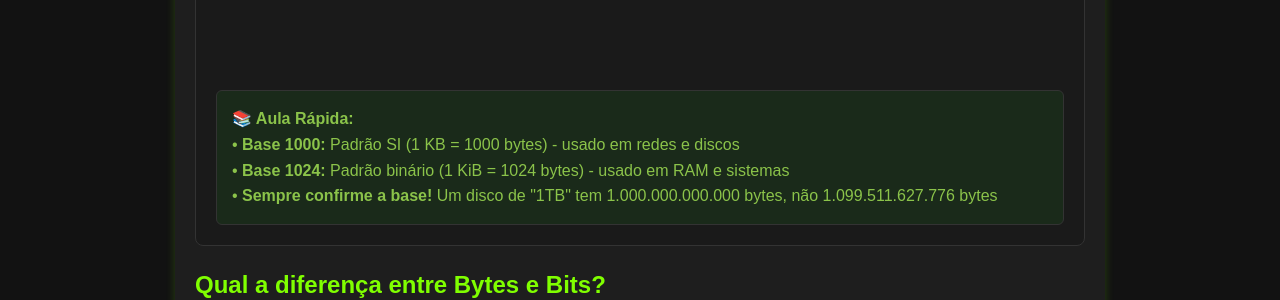
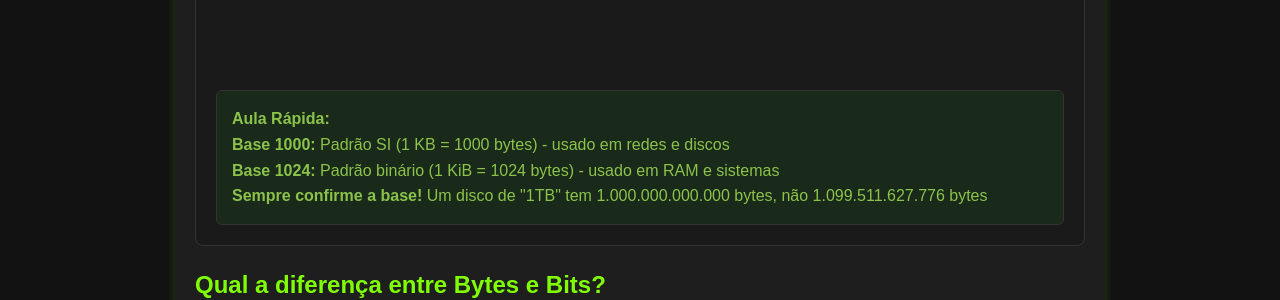
Before and after one commit to Piolinux/piolinux-site, a Jekyll site: the page built from _pages/tools/bytes-converter.html, in a window 1280 px wide. Shown: the part 693-993 px from the top of the page. Built offline with Jekyll 4.4.1, drawn with Linux system fonts in a browser that asks for light colours.

```diff
--- a/_pages/tools/bytes-converter.html
+++ b/_pages/tools/bytes-converter.html
@@ -66,10 +66,10 @@ tags: [bytes, bits, conversao, sysadmin, redes, armazenamento, kb, mb, gb]
   </div>
 
   <div style="background: #1a2a1a; color: #8bc34a; padding: 15px; border-radius: 6px; margin-top: 20px; border: 1px solid #333;">
-    <strong>📚 Aula Rápida:</strong><br>
-    • <strong>Base 1000:</strong> Padrão SI (1 KB = 1000 bytes) - usado em redes e discos<br>
-    • <strong>Base 1024:</strong> Padrão binário (1 KiB = 1024 bytes) - usado em RAM e sistemas<br>
-    • <strong>Sempre confirme a base!</strong> Um disco de "1TB" tem 1.000.000.000.000 bytes, não 1.099.511.627.776 bytes
+    <strong>Aula Rápida:</strong><br>
+    <strong>Base 1000:</strong> Padrão SI (1 KB = 1000 bytes) - usado em redes e discos<br>
+    <strong>Base 1024:</strong> Padrão binário (1 KiB = 1024 bytes) - usado em RAM e sistemas<br>
+    <strong>Sempre confirme a base!</strong> Um disco de "1TB" tem 1.000.000.000.000 bytes, não 1.099.511.627.776 bytes
   </div>
 </div>
 
```
